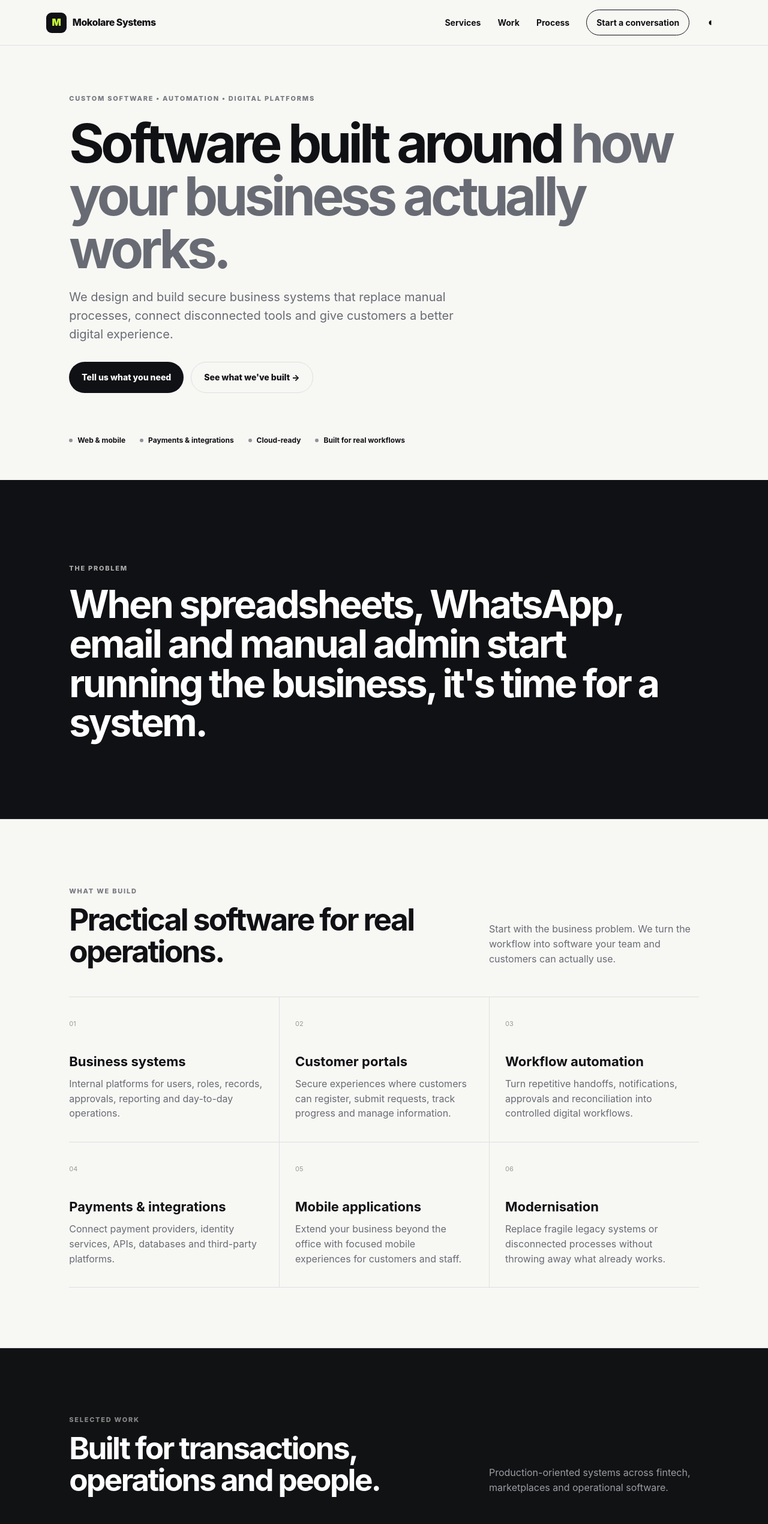
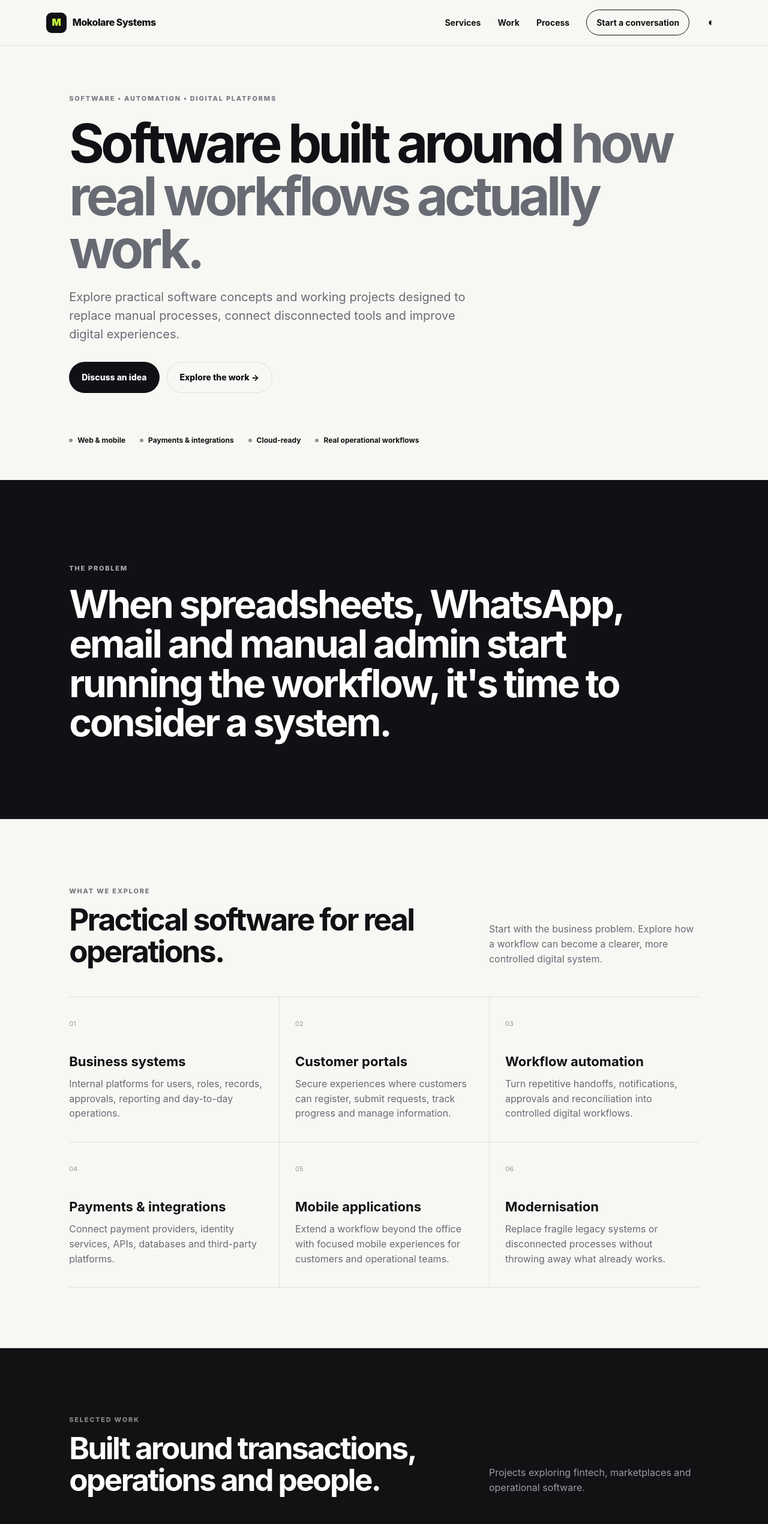
Before and after one commit to Christopher-Mokolare/business-software, an Angular app: page / in a window 1280 px wide. Shown: the top 2540 px of the page at 60% size. Built offline with nearby package versions, Linux system fonts and the light colour scheme.

Commit message:
Refine business software presentation and dark theme

```diff
--- a/src/app/pages/home.component.ts
+++ b/src/app/pages/home.component.ts
@@ -6,34 +6,34 @@ import { RouterLink } from '@angular/router';
   imports: [RouterLink],
   template: `
 <section class="hero">
-  <div class="eyebrow">CUSTOM SOFTWARE • AUTOMATION • DIGITAL PLATFORMS</div>
-  <h1>Software built around <em>how your business actually works.</em></h1>
-  <p class="hero-copy">We design and build secure business systems that replace manual processes, connect disconnected tools and give customers a better digital experience.</p>
-  <div class="actions"><a class="button primary" routerLink="/contact">Tell us what you need</a><a class="button ghost" routerLink="/work">See what we've built →</a></div>
-  <div class="proof"><span>Web & mobile</span><span>Payments & integrations</span><span>Cloud-ready</span><span>Built for real workflows</span></div>
+  <div class="eyebrow">SOFTWARE • AUTOMATION • DIGITAL PLATFORMS</div>
+  <h1>Software built around <em>how real workflows actually work.</em></h1>
+  <p class="hero-copy">Explore practical software concepts and working projects designed to replace manual processes, connect disconnected tools and improve digital experiences.</p>
+  <div class="actions"><a class="button primary" routerLink="/contact">Discuss an idea</a><a class="button ghost" routerLink="/work">Explore the work →</a></div>
+  <div class="proof"><span>Web & mobile</span><span>Payments & integrations</span><span>Cloud-ready</span><span>Real operational workflows</span></div>
 </section>
-<section class="statement"><p class="section-kicker">THE PROBLEM</p><h2>When spreadsheets, WhatsApp, email and manual admin start running the business, it's time for a system.</h2></section>
+<section class="statement"><p class="section-kicker">THE PROBLEM</p><h2>When spreadsheets, WhatsApp, email and manual admin start running the workflow, it's time to consider a system.</h2></section>
 <section class="section">
-  <div class="section-head"><div><p class="section-kicker">WHAT WE BUILD</p><h2>Practical software for real operations.</h2></div><p>Start with the business problem. We turn the workflow into software your team and customers can actually use.</p></div>
+  <div class="section-head"><div><p class="section-kicker">WHAT WE EXPLORE</p><h2>Practical software for real operations.</h2></div><p>Start with the business problem. Explore how a workflow can become a clearer, more controlled digital system.</p></div>
   <div class="cards">
     <article><span>01</span><h3>Business systems</h3><p>Internal platforms for users, roles, records, approvals, reporting and day-to-day operations.</p></article>
     <article><span>02</span><h3>Customer portals</h3><p>Secure experiences where customers can register, submit requests, track progress and manage information.</p></article>
     <article><span>03</span><h3>Workflow automation</h3><p>Turn repetitive handoffs, notifications, approvals and reconciliation into controlled digital workflows.</p></article>
     <article><span>04</span><h3>Payments & integrations</h3><p>Connect payment providers, identity services, APIs, databases and third-party platforms.</p></article>
-    <article><span>05</span><h3>Mobile applications</h3><p>Extend your business beyond the office with focused mobile experiences for customers and staff.</p></article>
+    <article><span>05</span><h3>Mobile applications</h3><p>Extend a workflow beyond the office with focused mobile experiences for customers and operational teams.</p></article>
     <article><span>06</span><h3>Modernisation</h3><p>Replace fragile legacy systems or disconnected processes without throwing away what already works.</p></article>
   </div>
 </section>
 <section class="section dark">
-  <div class="section-head"><div><p class="section-kicker">SELECTED WORK</p><h2>Built for transactions, operations and people.</h2></div><p>Production-oriented systems across fintech, marketplaces and operational software.</p></div>
+  <div class="section-head"><div><p class="section-kicker">SELECTED WORK</p><h2>Built around transactions, operations and people.</h2></div><p>Projects exploring fintech, marketplaces and operational software.</p></div>
   <div class="projects">
-    <article class="project featured"><div class="project-top"><span>FINTECH / MARKETPLACE</span><span>01</span></div><h3>SecureX</h3><p>A peer-to-peer transaction platform built around escrow workflows, KYC, payments, auditability and controlled fund release.</p><div class="tags"><b>ASP.NET Core</b><b>Angular</b><b>PostgreSQL</b><b>AWS</b></div></article>
-    <article class="project"><div class="project-top"><span>MARKETPLACE / OPERATIONS</span><span>02</span></div><h3>DoForYou</h3><p>A task marketplace with role-based access, payments, task workflows, notifications, disputes and mobile experiences.</p><div class="tags"><b>.NET</b><b>Angular</b><b>React Native</b></div></article>
-    <article class="project"><div class="project-top"><span>TRANSPORT / OPERATIONS</span><span>03</span></div><h3>TaxiConnect</h3><p>Operational tooling connecting routes, operators, vehicles, drivers, trips, passenger demand and incidents.</p><div class="tags"><b>Firebase</b><b>JavaScript</b><b>Operations</b></div></article>
+    <article class="project featured"><div class="project-top"><span>FINTECH / MARKETPLACE</span><span>01</span></div><h3>SecureX</h3><p>A peer-to-peer transaction platform exploring escrow workflows, KYC, payments, auditability and controlled fund release.</p></article>
+    <article class="project"><div class="project-top"><span>MARKETPLACE / OPERATIONS</span><span>02</span></div><h3>DoForYou</h3><p>A task marketplace exploring role-based access, payments, task workflows, notifications, disputes and mobile experiences.</p></article>
+    <article class="project"><div class="project-top"><span>TRANSPORT / OPERATIONS</span><span>03</span></div><h3>TaxiConnect</h3><p>Operational tooling exploring routes, operators, vehicles, drivers, trips, passenger demand and incidents.</p></article>
   </div>
 </section>
-<section class="section"><p class="section-kicker">HOW WE WORK</p><h2>From business problem to working software.</h2><div class="steps"><div><strong>01</strong><h3>Understand</h3><p>Map the current process, users, pain points and business rules.</p></div><div><strong>02</strong><h3>Design</h3><p>Define the workflows, data, screens and technical foundation.</p></div><div><strong>03</strong><h3>Build</h3><p>Deliver the highest-value capabilities in manageable phases.</p></div><div><strong>04</strong><h3>Operate</h3><p>Deploy, monitor, improve and support the system as the business grows.</p></div></div></section>
-<section class="cta"><div><p class="section-kicker">READY WHEN YOU ARE</p><h2>Tell us what your business is trying to improve.</h2><p>You don't need a technical specification. Explain the process, the problem or the outcome you want. We'll help shape the solution.</p></div><a class="button light" routerLink="/contact">Start a conversation →</a></section>
+<section class="section"><p class="section-kicker">HOW IT WORKS</p><h2>From business problem to working software.</h2><div class="steps"><div><strong>01</strong><h3>Understand</h3><p>Map the current process, users, pain points and business rules.</p></div><div><strong>02</strong><h3>Design</h3><p>Define the workflows, data, screens and technical foundation.</p></div><div><strong>03</strong><h3>Build</h3><p>Deliver the highest-value capabilities in manageable phases.</p></div><div><strong>04</strong><h3>Operate</h3><p>Deploy, monitor, improve and support the system as it evolves.</p></div></div></section>
+<section class="cta"><div><p class="section-kicker">START WITH THE PROBLEM</p><h2>Describe the workflow you want to improve.</h2><p>You don't need a technical specification. Explain the process, the problem or the outcome you want to explore.</p></div><a class="button light" routerLink="/contact">Start a conversation →</a></section>
 `
 })
 export class HomeComponent {}
```
